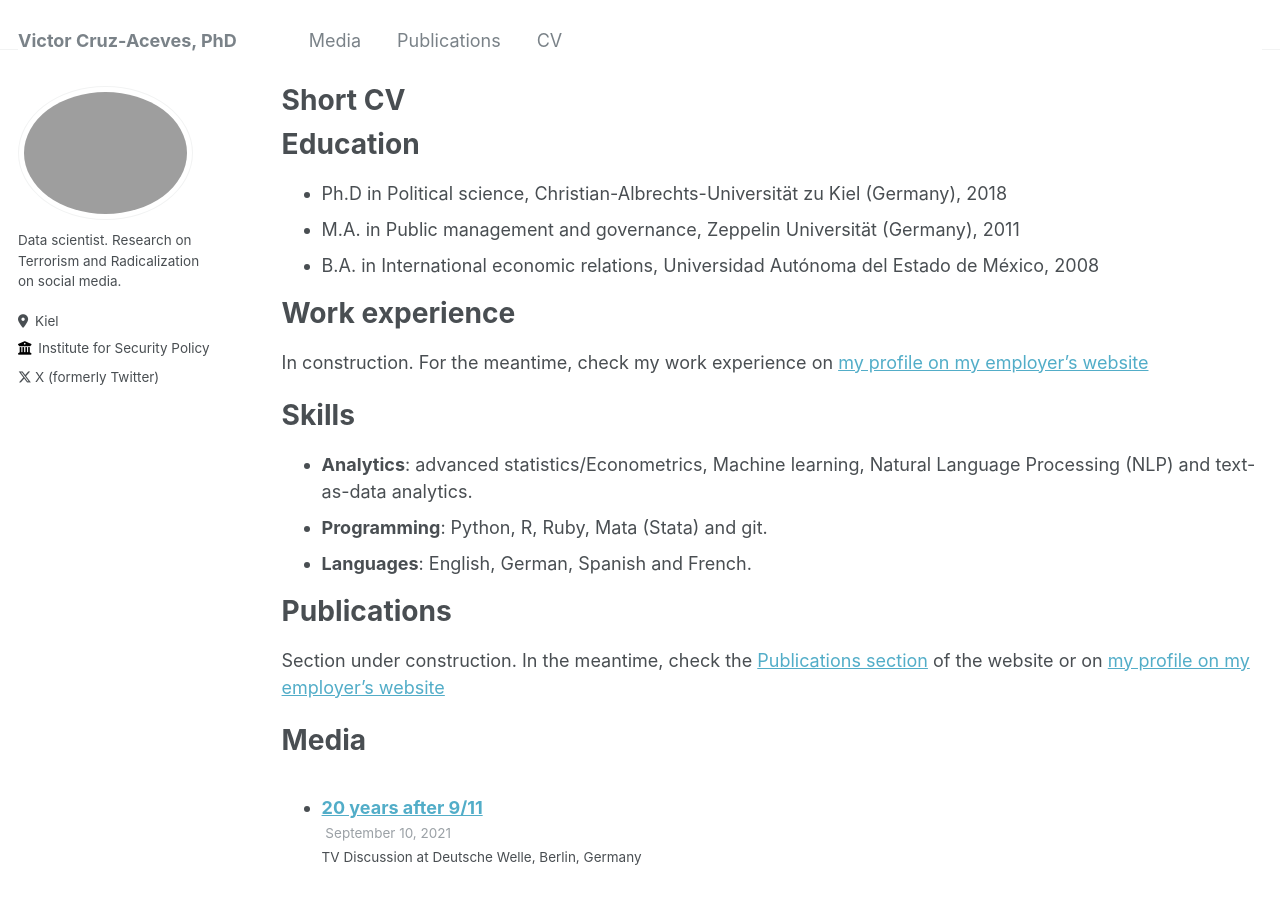
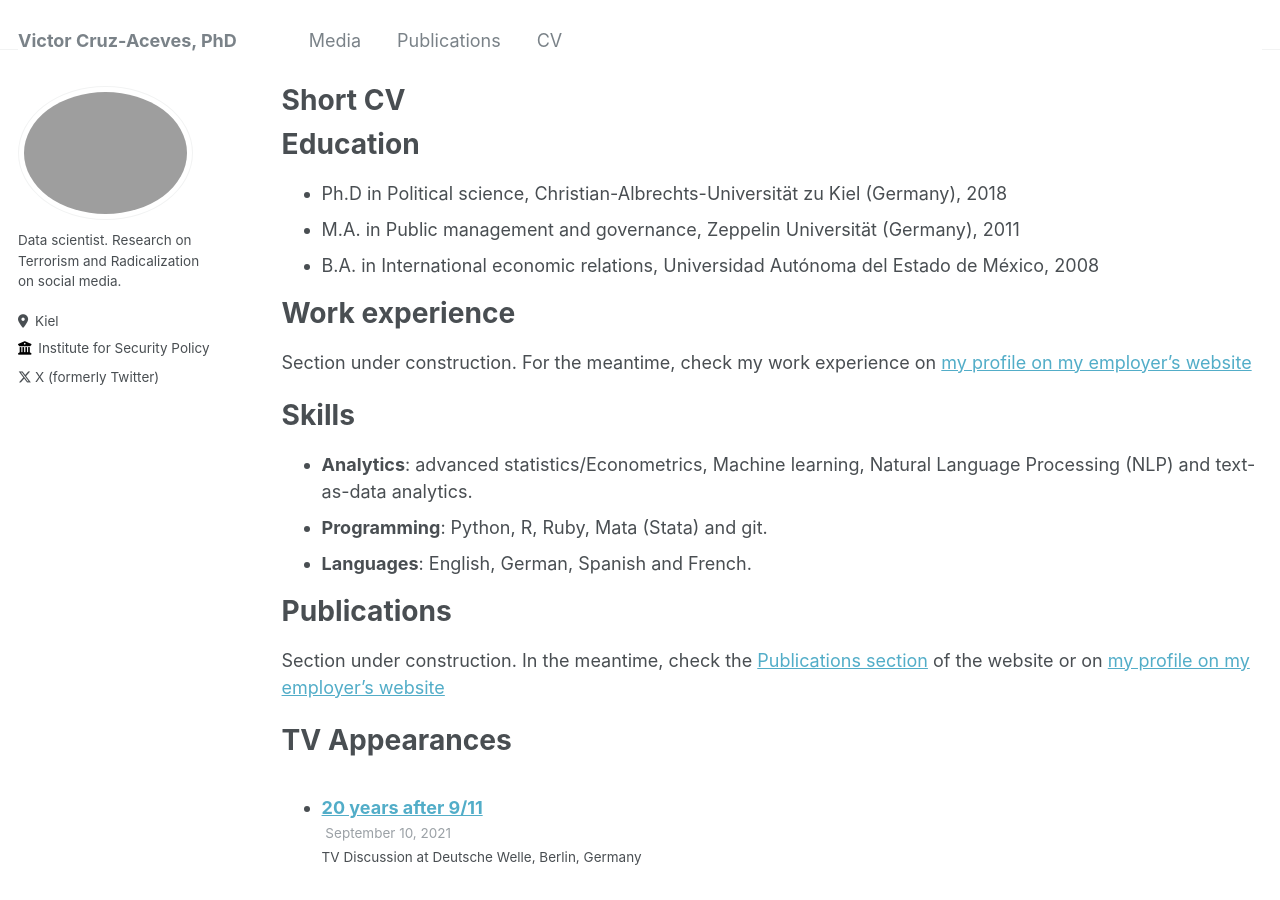
Before and after one commit to victor-cruz-aceves/victor-cruz-aceves.github.io, a Jekyll site: the page built from _pages/cv.md, in a window 1280 px wide and 900 px high. Built offline with Jekyll 4.4.1, drawn with Linux system fonts in a browser that asks for light colours.

Commit message:
Renamed "media" to "TV appearances"

```diff
--- a/_pages/cv.md
+++ b/_pages/cv.md
@@ -17,7 +17,7 @@
 
 Work experience
 ======
-In construction. For the meantime, check my work experience on [my profile on my employer's website](https://www.ispk.uni-kiel.de/en/staff/staff/dr-victor-cruz-aceves?set_language=en)
+Section under construction. For the meantime, check my work experience on [my profile on my employer's website](https://www.ispk.uni-kiel.de/en/staff/staff/dr-victor-cruz-aceves?set_language=en)
 
 Skills
 ======
@@ -29,7 +29,7 @@
 ======
 Section under construction. In the meantime, check the [Publications section](https://victor-cruz-aceves.github.io//portfolio/) of the website or on [my profile on my employer's website](https://www.ispk.uni-kiel.de/en/staff/staff/dr-victor-cruz-aceves?set_language=en)
 
-Media
+TV Appearances
 ======
   <ul>{% for post in site.talks reversed %}
     {% include archive-single-talk-cv.html  %}
```
